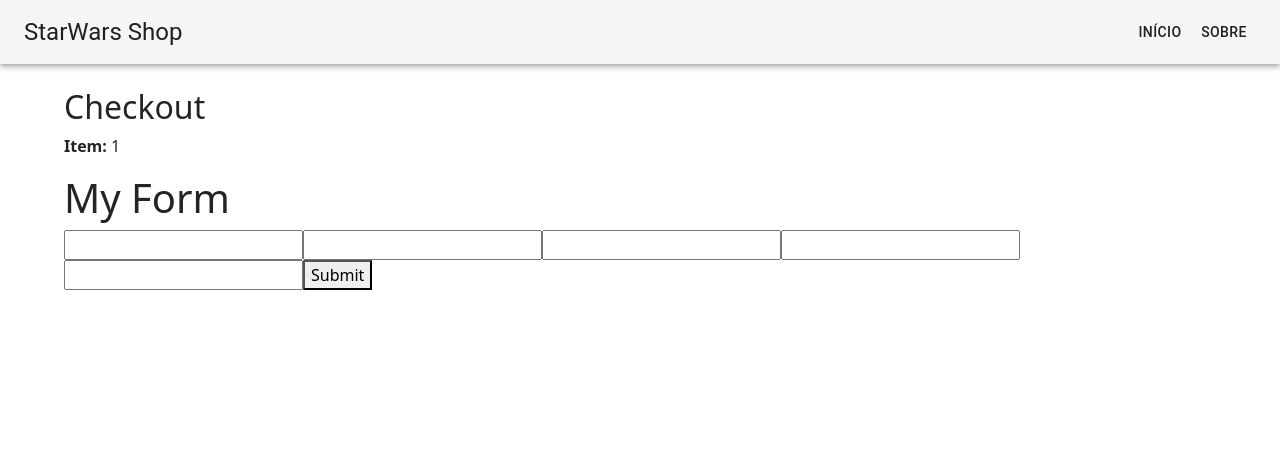
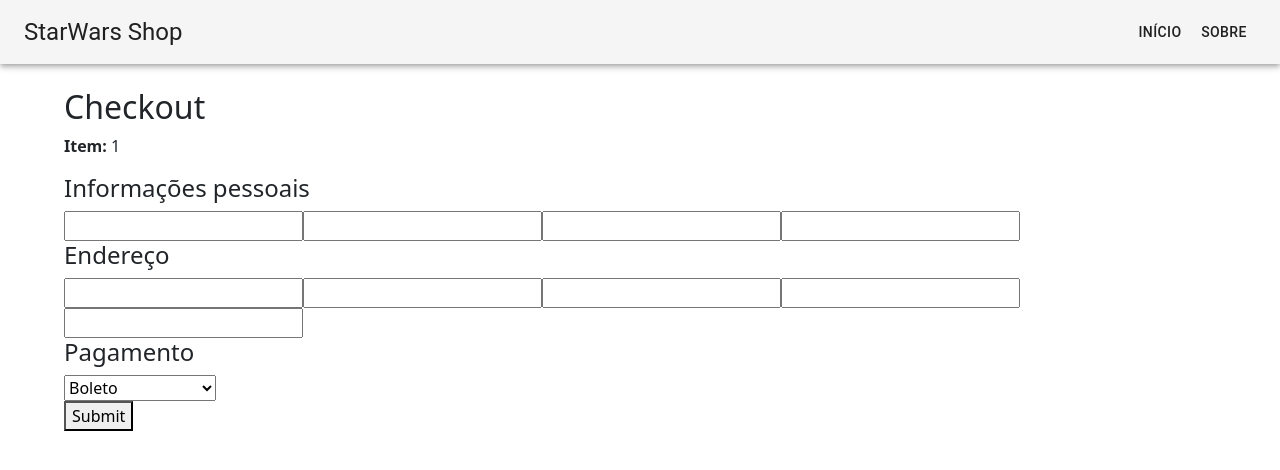
Before and after one commit to lauraghrk/starwars-shop, a React (Vite) app: page /checkout/1 in a window 1280 px wide. Shown: the top 470 px of the page. Built offline with nearby package versions, Linux system fonts and the light colour scheme.

Commit message:
refactor form

```diff
--- a/src/Screens/Checkout.tsx
+++ b/src/Screens/Checkout.tsx
@@ -18,7 +18,8 @@ export default Checkout
 //Props veículo
 //estado metodo pagamento via mobx
 
-//Form endereço - setFieldValue
 //botão submit
 
 //tela sucesso/toast erro
+
+// Migração MUI para bootstrap normal
--- a/src/components/CheckoutForm.tsx
+++ b/src/components/CheckoutForm.tsx
@@ -1,194 +1,6 @@
-/*import { useFormik, useFormikContext } from 'formik'
-import Button from '@mui/material/Button/Button'
-import { Box, FormControlLabel, Radio, RadioGroup, TextField } from '@mui/material'
+import { Field, Formik, FormikErrors } from 'formik'
 import schema from '../schemas/schema'
 import { useState } from 'react'
-
-function CheckoutForm() {
-
-    const formik = useFormik({
-        initialValues: {
-            name: '',
-            email: '',
-            phone: '',
-            cpfcnpj: '',
-            cep: '',
-
-            paymentMethod: '',
-            cardNumber: '',
-            val: '',
-            cardName: '',
-            cvv: ''
-        },
-        validationSchema: schema,
-        onSubmit: () => {
-            console.log('enviado')
-        }
-    })
-
-    const [paymentMethod, setPaymentMethod] = useState('')
-    const handleChange = (ev: React.ChangeEvent<HTMLInputElement>) => {
-      setPaymentMethod((ev.target as HTMLInputElement).value)
-    }
-
-    function onBlurCep(ev: React.FocusEvent<HTMLInputElement>) {
-        const value = ev.target.value
-        const cep = value?.replace(/[^0-9]/, '')
-
-        if (cep?.length !== 8) return
-
-        let data
-        fetch(`https://viacep.com.br/ws/${cep}/json/`)
-        .then((res) => res.json())
-        .then((res) => {return data = res})
-        .then((data) =>
-            {setFieldValue('logradouro', data.logradouro)
-            setFieldValue('neighborhood', data.bairro)
-            setFieldValue('city', data.localidade)
-            setFieldValue('uf', data.uf)}
-        )
-    }
-
-    return (
-        <Box component="form" onSubmit={formik.handleSubmit}>
-            <div>
-                <h4>Informações pessoais</h4>
-                <TextField
-                    margin='dense'
-                    name='name'
-                    label='Nome'
-                    value={formik.values.name}
-                    onChange={formik.handleChange}
-                    error={formik.touched.name && Boolean(formik.errors.name)}
-                    helperText={formik.touched.name && formik.errors.name}
-                />
-                <TextField
-                    margin='dense'
-                    name='email'
-                    label='E-mail'
-                    value={formik.values.email}
-                    onChange={formik.handleChange}
-                    error={formik.touched.email && Boolean(formik.errors.email)}
-                    helperText={formik.touched.email && formik.errors.email}
-                />
-                <TextField
-                    margin='dense'
-                    name='phone'
-                    label='Telefone'
-                    value={formik.values.phone}
-                    onChange={formik.handleChange}
-                    error={formik.touched.phone && Boolean(formik.errors.phone)}
-                    helperText={formik.touched.phone && formik.errors.phone}
-                    placeholder='(00) 00000-0000'
-                />
-                <TextField
-                    margin='dense'
-                    name='cpfcnpj'
-                    label='CPF/CNPJ'
-                    value={formik.values.cpfcnpj}
-                    onChange={formik.handleChange}
-                    error={formik.touched.cpfcnpj && Boolean(formik.errors.cpfcnpj)}
-                    helperText={formik.touched.cpfcnpj && formik.errors.cpfcnpj}
-                />
-            </div>
-            <div>
-                <h4>Endereço</h4>
-                <TextField
-                    margin='dense'
-                    name='cep'
-                    label='CEP'
-                    value={formik.values.cep}
-                    onChange={formik.handleChange}
-                    error={formik.touched.cep && Boolean(formik.errors.cep)}
-                    onBlur={(ev: React.FocusEvent<HTMLInputElement>) => onBlurCep(ev)}
-                /> <br />
-                <TextField
-                    margin='dense'
-                    name='logradouro'
-                    label='Logradouro'
-                />
-                <TextField
-                    margin='dense'
-                    name='number'
-                    label='Número'
-                />
-                <TextField
-                    margin='dense'
-                    name='complement'
-                    label='Complemento'
-                />
-                <TextField
-                    margin='dense'
-                    name='neighborhood'
-                    label='Bairro'
-                />
-                <TextField
-                    margin='dense'
-                    name='city'
-                    label='Cidade'
-                />
-                <TextField
-                    margin='dense'
-                    name='state'
-                    label='UF'
-                />
-            </div>
-            <div>
-                <h4>Pagamento</h4>
-                <RadioGroup row name='paymentMethod' onChange={handleChange} value={paymentMethod}>
-                    <FormControlLabel value='boleto' control={<Radio />} label='Boleto' />
-                    <FormControlLabel value='creditCard' control={<Radio />} label='Cartão de crédito' />
-                </RadioGroup>
-                {paymentMethod == 'creditCard' && (
-                    <div>
-                        <TextField
-                            margin='dense'
-                            name='cardNumber'
-                            label='Número do cartão'
-                            value={formik.values.cardNumber}
-                            onChange={formik.handleChange}
-                            error={formik.touched.cardNumber && Boolean(formik.errors.cardNumber)}
-                            helperText={formik.touched.cardNumber && formik.errors.cardNumber}
-                        />
-                        <TextField
-                            margin='dense'
-                            name='val'
-                            label='Validade'
-                            placeholder='MM/AA'
-                            value={formik.values.val}
-                            onChange={formik.handleChange}
-                            error={formik.touched.val && Boolean(formik.errors.val)}
-                            helperText={formik.touched.val && formik.errors.val}
-                        />
-                        <TextField
-                            margin='dense'
-                            name='cardName'
-                            label='Nome impresso no cartão'
-                            value={formik.values.cardName}
-                            onChange={formik.handleChange}
-                            error={formik.touched.cardName && Boolean(formik.errors.cardName)}
-                            helperText={formik.touched.cardName && formik.errors.cardName}
-                        />
-                        <TextField
-                            margin='dense'
-                            name='cvv'
-                            label='CVV'
-                            value={formik.values.cvv}
-                            onChange={formik.handleChange}
-                            error={formik.touched.cvv && Boolean(formik.errors.cvv)}
-                            helperText={formik.touched.cvv && formik.errors.cvv}
-                        />
-                    </div>
-                )}
-            </div>
-            <Button variant='contained' type="submit">Confirmar</Button>
-        </Box>
-    )
-}
-
-export default CheckoutForm*/
-
-import { Field, Formik, FormikErrors } from 'formik';
 
 const CheckoutForm = () => {
     function onBlurCep(ev: React.FocusEvent<HTMLInputElement>, setFieldValue: (field: string, value: any, shouldValidate?: boolean | undefined) => Promise<void | FormikErrors<{
@@ -209,32 +21,70 @@ const CheckoutForm = () => {
             })
     }
 
+    const [paymentMethod, setPaymentMethod] = useState('')
+    const handleChange = (ev: React.ChangeEvent<HTMLInputElement>) => {
+      setPaymentMethod((ev.target as HTMLInputElement).value)
+    }
+
     return (
-        <div>
-            <h1>My Form</h1>
         <Formik
-                initialValues={{ cep: '' }}
-                onSubmit={(values, actions) => {
-                    setTimeout(() => {
-                        alert(JSON.stringify(values, null, 2));
-                        actions.setSubmitting(false);
-                    }, 1000);
+            initialValues={{
+                name: '',
+                email: '',
+                phone: '',
+                cpfcnpj: '',
+                cep: '',
+                logradouro: '',
+                neighborhood: '',
+                city: '',
+                uf: '',
+                paymentMethod: '',
+                cardNumber: '',
+                val: '',
+                cardName: '',
+                cvv: ''
+            }}
+            validationSchema={schema}
+            onSubmit={() => {
+                console.log('enviado')
             }}
         >
             {props => (
                 <form onSubmit={props.handleSubmit}>
-                        <Field name="cep" type="text" onBlur={(ev: React.FocusEvent<HTMLInputElement>) => onBlurCep(ev, props.setFieldValue)}/>
-
+                    <div>
+                        <h4>Informações pessoais</h4>
+                        <Field type='text' name='name' />
+                        <Field type='text' name='email' />
+                        <Field type='text' name='phone' />
+                        <Field type='text' name='cpfcnpj' />
+                    </div>
+                    <div>
+                        <h4>Endereço</h4>
+                        <Field name="cep" type="text" onBlur={(ev: React.FocusEvent<HTMLInputElement>) => onBlurCep(ev, props.setFieldValue)} />
                         <Field name="logradouro" type="text" />
                         <Field name="neighborhood" type="text" />
                         <Field name="city" type="text" />
                         <Field name="uf" type="text" />
-
+                    </div>
+                    <div>
+                        <h4>Pagamento</h4>
+                        <Field name="paymentMethod" as="select" onChange={handleChange} value={paymentMethod}>
+                            <option value="boleto">Boleto</option>
+                            <option value="creditCard">Cartão de crédito</option>
+                        </Field>
+                        {paymentMethod == 'creditCard' && (
+                            <div>
+                                <Field type='text' name='cardNumber' />
+                                <Field type='text' name='val' />
+                                <Field type='text' name='cardName' />
+                                <Field type='text' name='cvv' />
+                            </div>
+                        )}
+                    </div>
                     <button type="submit">Submit</button>
                 </form>
             )}
         </Formik>
-        </div>
     )
 }
 
```
Lines whose indentation alone changed are shown as unchanged.
